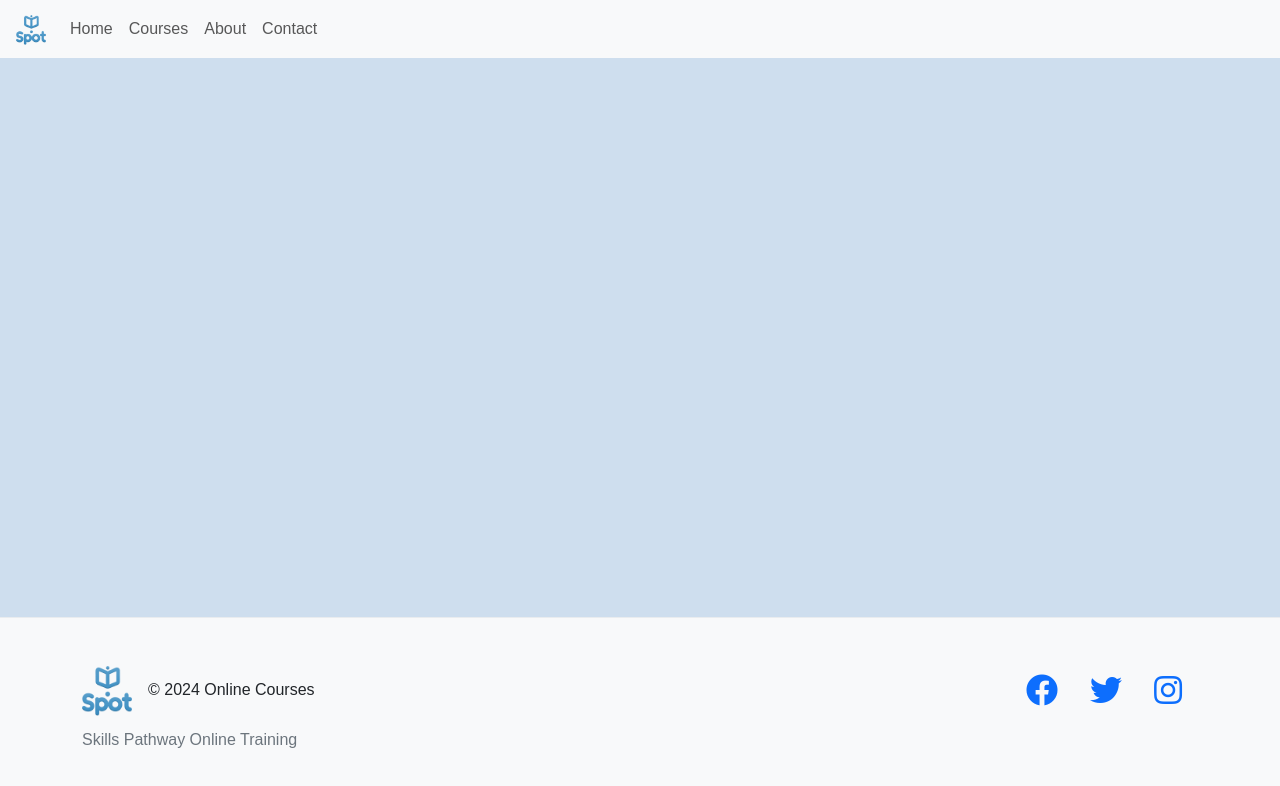
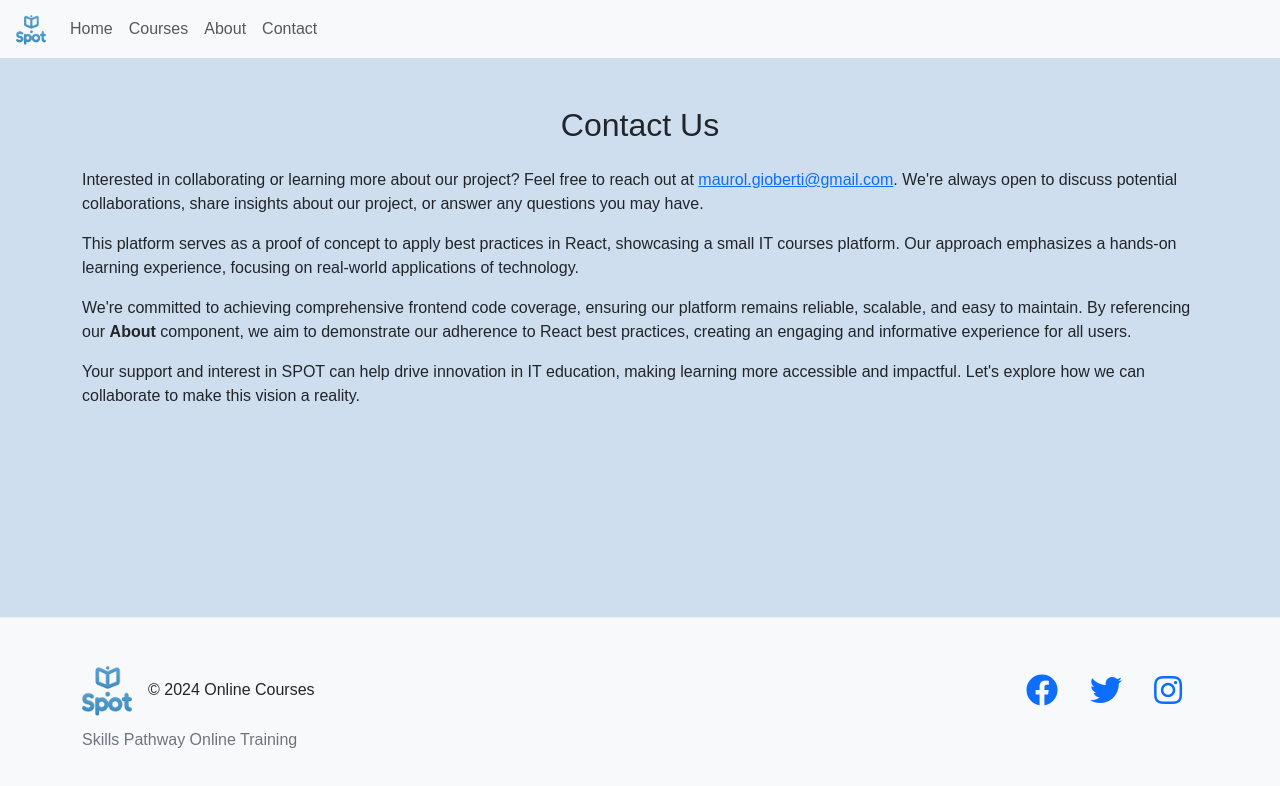
Before and after one commit to maurogioberti/spot-learning-platform, a React (Create React App) app: page /contact in a window 1280 px wide. Shown: the top 786 px of the page. Built offline with nearby package versions, Linux system fonts and the light colour scheme.

Commit message:
Add Contact Section

```diff
--- a/src/components/template/Main/Main.js
+++ b/src/components/template/Main/Main.js
@@ -3,6 +3,7 @@ import { Routes, Route } from 'react-router-dom';
 import Home from './../../../containers/Home/Home';
 import About from './../../../containers/About/About';
 import Courses from './../../../containers/Courses/Courses';
+import Contact from './../../../containers/Contact/Contact';
 
 const Main = () => (
   <main className="flex-fill">
@@ -11,7 +12,7 @@ const Main = () => (
         <Route exact path="/" element={<Home />} />
         <Route path="/about" element={<About />} />
         <Route path="/courses" element={<Courses />} />
-        {/* <Route path="/contact" element={<Contact />} /> */}
+        <Route path="/contact" element={<Contact />} />
       </Routes>
     </section>
   </main>
--- /dev/null
+++ b/src/containers/Contact/Contact.js
@@ -0,0 +1,13 @@
+import React from 'react';
+
+const Contact = () => (
+  <div>
+    <h2 className="text-center mb-4">Contact Us</h2>
+    <p>Interested in collaborating or learning more about our project? Feel free to reach out at <a href="mailto:maurol.gioberti@gmail.com">maurol.gioberti@gmail.com</a>. We're always open to discuss potential collaborations, share insights about our project, or answer any questions you may have.</p>
+    <p>This platform serves as a proof of concept to apply best practices in React, showcasing a small IT courses platform. Our approach emphasizes a hands-on learning experience, focusing on real-world applications of technology.</p>
+    <p>We're committed to achieving comprehensive frontend code coverage, ensuring our platform remains reliable, scalable, and easy to maintain. By referencing our <strong>About</strong> component, we aim to demonstrate our adherence to React best practices, creating an engaging and informative experience for all users.</p>
+    <p>Your support and interest in SPOT can help drive innovation in IT education, making learning more accessible and impactful. Let's explore how we can collaborate to make this vision a reality.</p>
+  </div>
+);
+
+export default Contact;
```
